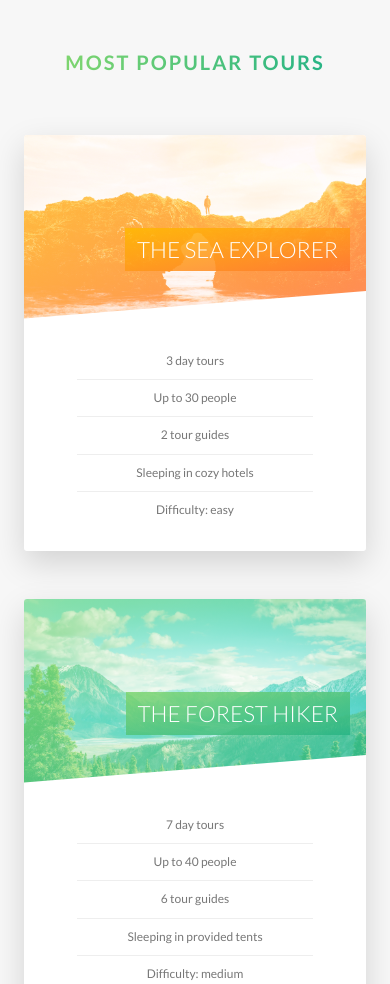
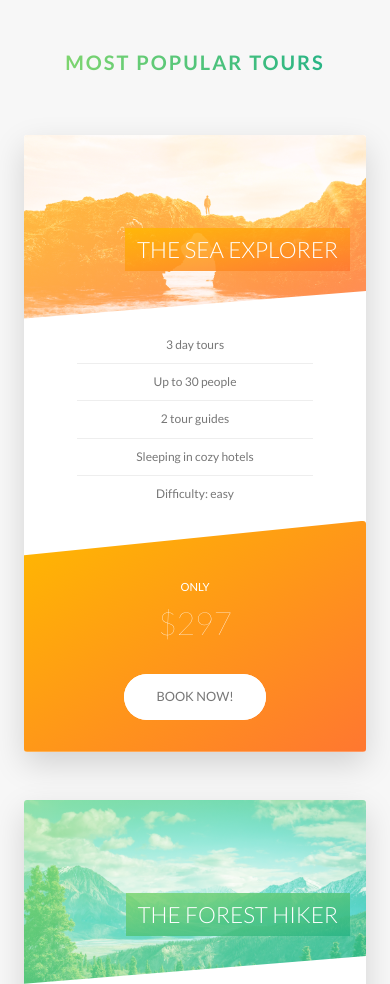
Before and after one commit to cloud4288/1-Natours, a website: page index.html in a window 390 px wide. Shown: the part 2540-3524 px from the top of the page. Drawn offline with Linux system fonts and the light colour scheme.

Commit message:
writing media queries - tours, stories and booking sections

```diff
--- a/index.html
+++ b/index.html
@@ -323,7 +323,7 @@
                                 <label for="email" class="form__label">Email Address</label>
                             </div>
 
-                            <div class="form__group">
+                            <div class="form__group u-margin-bottom-medium">
                                 <div class="form__radio-group u-margin-bottom-medium">
                                     <input id="small" name="size" type="radio" class="form__radio-input">
                                     <label for="small" class="form__radio-label">
--- a/sass/components/_card.scss
+++ b/sass/components/_card.scss
@@ -182,4 +182,47 @@
     font-size: 6rem;
     font-weight: 100;
   }
+
+  @include respond(tab-port) {
+    height: auto;
+    border-radius: 3px;
+    background-color: $color-white;
+    box-shadow: 0 1.5rem 4rem rgba($color-black, .15);
+
+    &__side {
+      height: auto;
+      position: relative;
+      box-shadow: none;
+
+      &--back {
+        transform: rotateY(0);
+        clip-path: polygon(0 15%, 100% 0, 100% 100%, 0 100%);
+      }
+    }
+
+    &:hover &__side--front {
+      transform: rotateY(0);
+    }
+
+    &__details {
+      padding: 1rem 3rem;
+    }
+
+    &__cta {
+      position: relative;
+      top: 0;
+      left: 0;
+      transform: translate(0);
+      width: 100%;
+      padding: 7rem 4rem 4rem 4rem;
+    }
+
+    &__price-box {
+      margin-bottom: 3rem;
+    }
+
+    &__price-value {
+      font-size: 4rem;
+    }
+  }
 }
--- a/sass/components/_form.scss
+++ b/sass/components/_form.scss
@@ -29,6 +29,10 @@
     &::-webkit-input-placeholder {
       color: $color-grey-dark-2;
     }
+
+    @include respond(tab-port) {
+      width: 100%;
+    }
   }
 
   &__label {
@@ -49,6 +53,11 @@
   &__radio-group {
     width: 49%;
     display: inline-block;
+
+    @include respond(tab-port) {
+      width: 100%;
+      // margin: 2rem;
+    }
   }
 
   &__radio-input {
--- a/sass/components/_story.scss
+++ b/sass/components/_story.scss
@@ -2,12 +2,22 @@
   width: 75%;
   margin: 0 auto;
   box-shadow: 0 3rem 6rem rgba($color-black, 0.1);
-  background-color: rgba($color-white, .6);
+  background-color: rgba($color-white, 0.6);
   border-radius: $default-border-radius;
   padding: 6rem;
   padding-left: 9rem;
   font-size: $default-font-size;
   transform: skewX(-12deg);
+
+  @include respond(tab-port) {
+    width: 100%;
+    padding: 4rem;
+    padding-left: 7rem;
+  }
+
+  @include respond(phone) {
+    transform: skewX(0deg);
+  }
 
   &__shape {
     width: 15rem;
@@ -22,17 +32,25 @@
     position: relative;
     overflow: hidden;
     border-radius: 50%;
+
+    @include respond(phone) {
+      transform: translateX(-3rem) skewX(0);
+    }
   }
 
   &__img {
     height: 100%;
     transform: translateX(-4rem) scale(1.4);
     backface-visibility: hidden;
-    transition: all .5s;
+    transition: all 0.5s;
   }
 
   &__text {
     transform: skewX(12deg);
+
+    @include respond(phone) {
+      transform: skewX(0);
+    }
   }
 
   &__caption {
@@ -45,13 +63,13 @@
     font-size: 1.7rem;
     text-align: center;
     opacity: 0;
-    transition: all .5s;
+    transition: all 0.5s;
     backface-visibility: hidden;
   }
 
   &:hover &__caption {
-      opacity: 1;
-      transform: translate(-50%, -50%);
+    opacity: 1;
+    transform: translate(-50%, -50%);
   }
 
   &:hover &__img {
--- a/sass/pages/_home.scss
+++ b/sass/pages/_home.scss
@@ -73,10 +73,36 @@
   border-radius: $default-border-radius;
   box-shadow: 0 1.5rem 4rem rgba($color-black, 0.2);
 
-  height: 52rem;
+  @include respond(tab-land) {
+    background-image: linear-gradient(
+        105deg,
+        rgba($color-white, 0.9) 0%,
+        rgba($color-white, 0.9) 65%,
+        transparent 65%
+      ),
+      url(../img/nat-10.jpg);
+    background-size: cover;
+  }
+
+  @include respond(tab-port) {
+    background-image: linear-gradient(
+        to right,
+        rgba($color-white, 0.9) 0%,
+        rgba($color-white, 0.9) 100%
+      ),
+      url(../img/nat-10.jpg);
+  }
 
   &__form {
     width: 50%;
     padding: 6rem;
+
+    @include respond(tab-land) {
+      width: 65%;
+    }
+
+    @include respond(tab-port) {
+      width: 100%;
+    }
   }
 }
--- a/sass/utils/_utilities.scss
+++ b/sass/utils/_utilities.scss
@@ -22,7 +22,7 @@
   margin-bottom: 4rem !important;
 
   @include respond(tab-port) {
-    margin-bottom: 3rem !important;
+    margin-bottom: 2rem !important;
   }
 }
 
```
Also changed, not shown: css/style.css.
